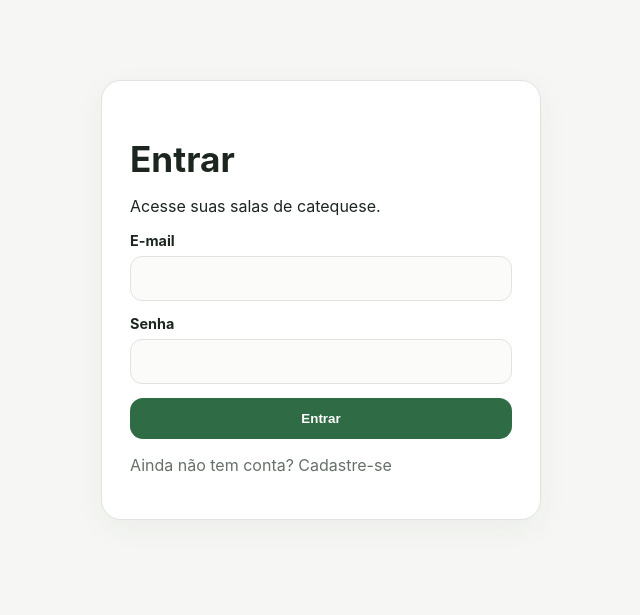
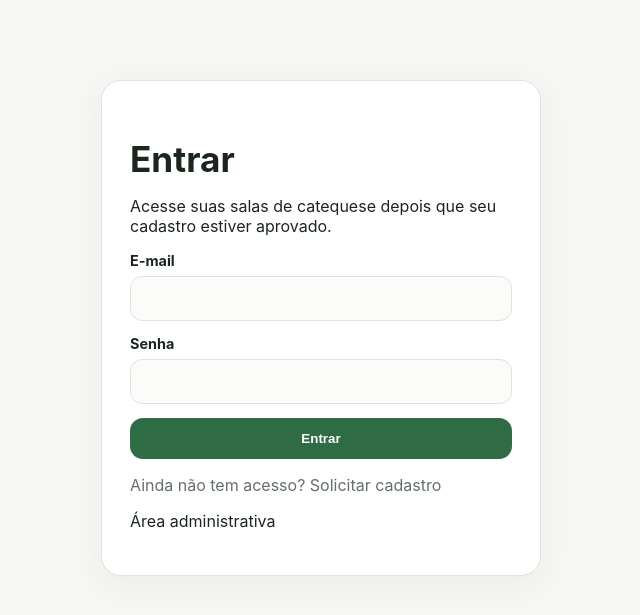
Before and after one commit to JokaSouzaDev/catequese-plus, a Flask app: page /login in a window 1280 px wide. Shown: the part 68-683 px from the top of the page, without its empty margins (319-959 px from the left). Run offline with Flask 3, Linux system fonts and the light colour scheme; some libraries are stand-ins or nearby versions.

Commit message:
Update templates/login.html for controlled access

```diff
--- a/templates/login.html
+++ b/templates/login.html
@@ -1,3 +1,15 @@
 {% extends 'base.html' %}
 {% block title %}Entrar • Catequese+{% endblock %}
-{% block content %}<section class="auth-card"><h1>Entrar</h1><p>Acesse suas salas de catequese.</p><form method="post"><label>E-mail<input name="email" type="email" required></label><label>Senha<input name="password" type="password" required></label><button class="btn" type="submit">Entrar</button></form><p class="muted">Ainda não tem conta? <a href="{{ url_for('register') }}">Cadastre-se</a></p></section>{% endblock %}
+{% block content %}
+<section class="auth-card">
+  <h1>Entrar</h1>
+  <p>Acesse suas salas de catequese depois que seu cadastro estiver aprovado.</p>
+  <form method="post">
+    <label>E-mail<input name="email" type="email" required></label>
+    <label>Senha<input name="password" type="password" required></label>
+    <button class="btn" type="submit">Entrar</button>
+  </form>
+  <p class="muted">Ainda não tem acesso? <a href="{{ url_for('register') }}">Solicitar cadastro</a></p>
+  <p class="admin-entry"><a href="{{ url_for('admin_login') }}">Área administrativa</a></p>
+</section>
+{% endblock %}
```
